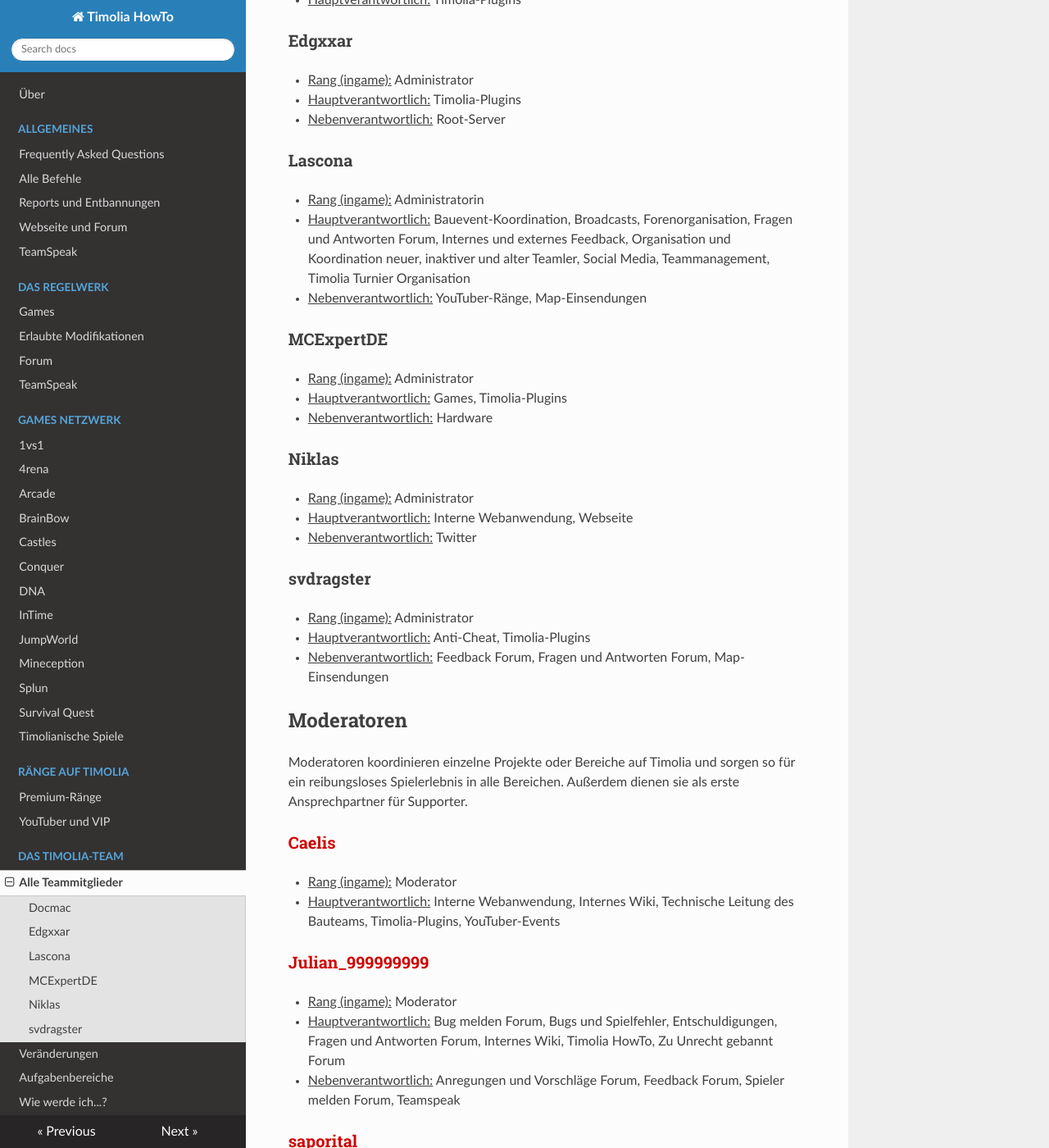
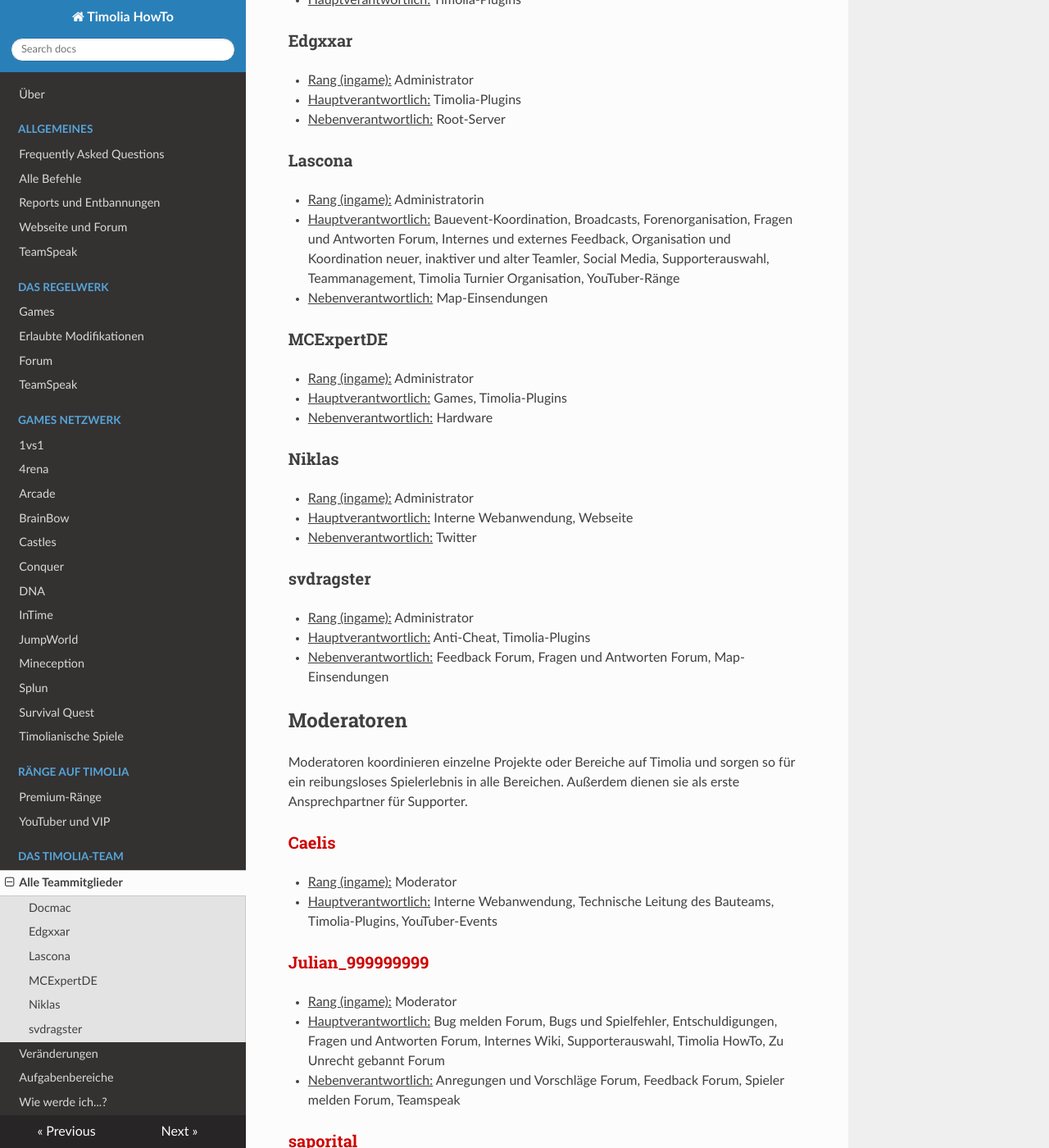
Before and after one commit to TimoliaDE/HowTo, an MkDocs documentation site: the page built from docs/team/members.md, in a window 1280 px wide and 1400 px high, scrolled down 361 px. Shown: the whole window at 82% size. Built offline with MkDocs 1.6.1, drawn with Linux system fonts in a browser that asks for light colours; nearby versions of some CDN libraries; old or Windows-style settings are respelled for this version of MkDocs; some of the changed text lies outside the part shown.

Commit message:
Update members.md

```diff
--- a/docs/team/members.md
+++ b/docs/team/members.md
@@ -17,8 +17,8 @@ Administratoren leiten das Netzwerk. Sie kümmern sich um teaminterne und techni
 ### <strong>Lascona</strong>
 - <u>Rang (ingame):</u> Administratorin
 - <u>Hauptverantwortlich:</u> Bauevent-Koordination, Broadcasts, Forenorganisation, Fragen und Antworten Forum, Internes und externes Feedback,
-Organisation und Koordination neuer, inaktiver und alter Teamler, Social Media, Teammanagement, Timolia Turnier Organisation
-- <u>Nebenverantwortlich:</u> YouTuber-Ränge, Map-Einsendungen
+Organisation und Koordination neuer, inaktiver und alter Teamler, Social Media, Supporterauswahl, Teammanagement, Timolia Turnier Organisation, YouTuber-Ränge
+- <u>Nebenverantwortlich:</u> Map-Einsendungen
 
 ### <strong>MCExpertDE</strong>
 - <u>Rang (ingame):</u> Administrator
@@ -41,16 +41,16 @@ Moderatoren koordinieren einzelne Projekte oder Bereiche auf Timolia und sorgen
 
 ### <strong><span style="color:#CF0101">Caelis</strong>
 - <u>Rang (ingame):</u> Moderator
-- <u>Hauptverantwortlich:</u> Interne Webanwendung, Internes Wiki, Technische Leitung des Bauteams, Timolia-Plugins, YouTuber-Events
+- <u>Hauptverantwortlich:</u> Interne Webanwendung, Technische Leitung des Bauteams, Timolia-Plugins, YouTuber-Events
 
 ### <strong><span style="color:#CF0101">Julian_999999999</span></strong>
 - <u>Rang (ingame):</u> Moderator
-- <u>Hauptverantwortlich:</u> Bug melden Forum, Bugs und Spielfehler, Entschuldigungen, Fragen und Antworten Forum, Internes Wiki, Timolia HowTo, Zu Unrecht gebannt Forum
+- <u>Hauptverantwortlich:</u> Bug melden Forum, Bugs und Spielfehler, Entschuldigungen, Fragen und Antworten Forum, Internes Wiki, Supporterauswahl, Timolia HowTo, Zu Unrecht gebannt Forum
 - <u>Nebenverantwortlich:</u> Anregungen und Vorschläge Forum, Feedback Forum, Spieler melden Forum, Teamspeak
 
 ### <strong><span style="color:#CF0101">saporital</span></strong>
 - <u>Rang (ingame):</u> Moderator
-- <u>Hauptverantwortlich:</u> Management des Bauteams, Map-Einsendungen, Twitter
+- <u>Hauptverantwortlich:</u> Management des Bauteams, Map-Einsendungen, Supporterauswahl, Twitter
 
 ## Developer
 
@@ -73,6 +73,7 @@ Sie kümmern sich um die Timolia-Plugins, entwickeln neue Features und Spielmodi
 
 ### <strong><span style="color:#007812">NameIsTaken</span></strong>
 - <u>Rang (ingame):</u> Developer
+- <u>Hauptverantwortlich:</u> Supporterauswahl
 - <u>Nebenverantwortlich:</u> Forenorganisation
 
 ### <strong><span style="color:#007812">physanus</span></strong>
```
Also changed, not shown: other parts of docs/team/members.md (+6 -6 lines).
